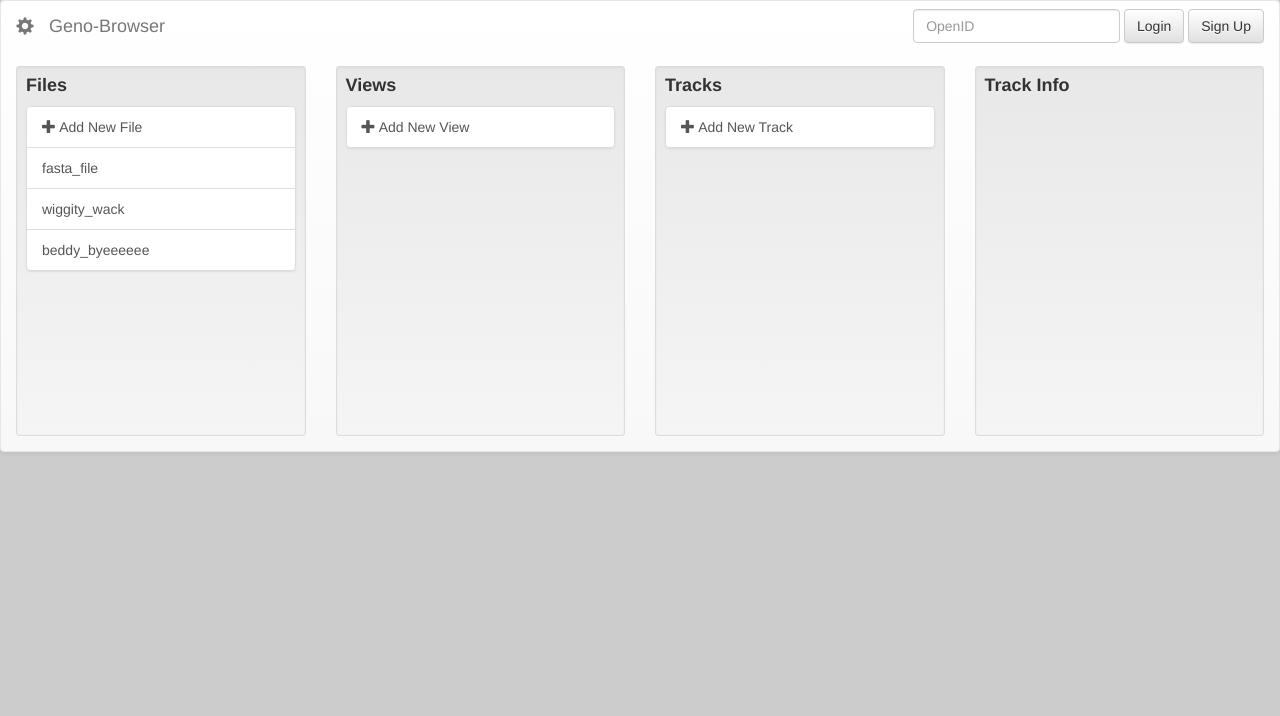
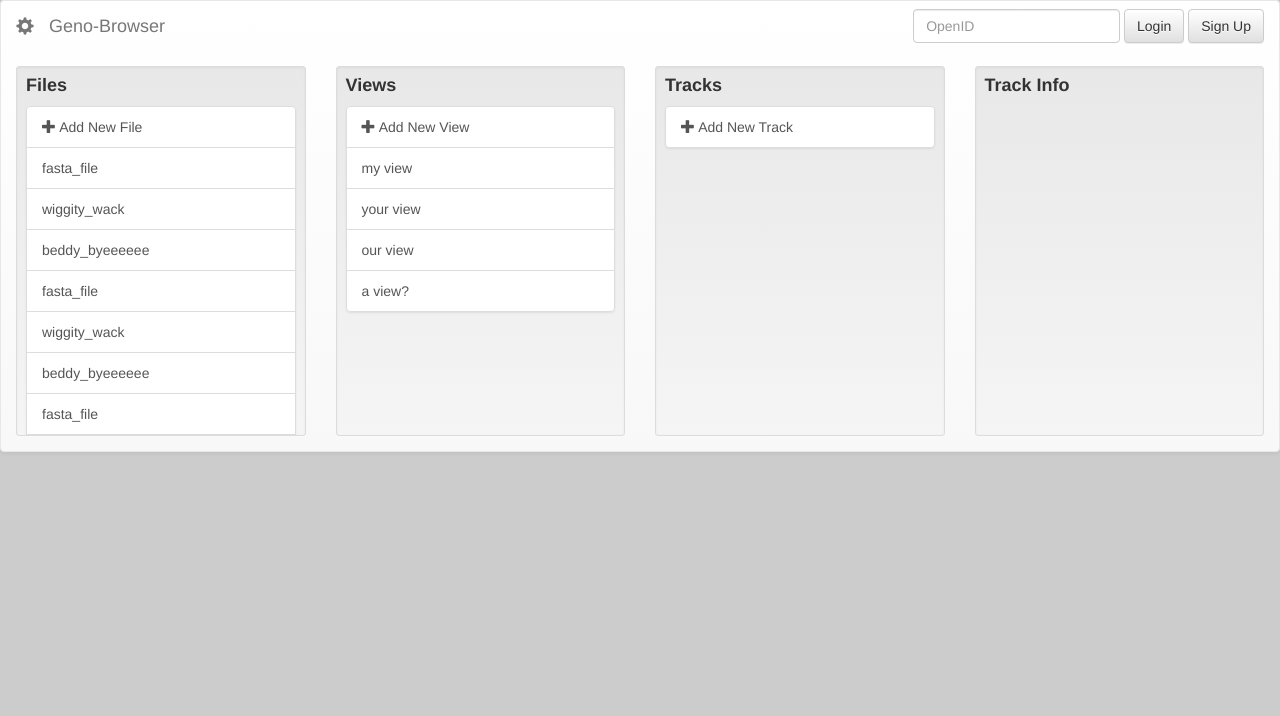
Before and after one commit to KarlFoss/geno-browser, a Flask app: page / in a window 1280 px wide, after a click that opens the changed part. Shown: the top 716 px of the page. Run offline with Flask 2, Linux system fonts and the light colour scheme; some libraries are stand-ins or nearby versions.

Commit message:
framework for menu data

```diff
--- a/angular_flask/static/css/main.css
+++ b/angular_flask/static/css/main.css
@@ -13,6 +13,7 @@ body {
 
 #navbar-menu .well.well-sm {
     height: 100%;
+    overflow-y: auto;
 }
 
 #navbar-menu h4 {
--- a/angular_flask/static/js/controllers.js
+++ b/angular_flask/static/js/controllers.js
@@ -12,6 +12,27 @@ genoBrowserControllers.controller('navMenuController', ['$scope',
         {'name': 'wiggity_wack',
          'type': 'wig'},
         {'name': 'beddy_byeeeeee',
+         'type': 'bed'},
+        {'name': 'fasta_file',
+         'type': 'fa'},
+        {'name': 'wiggity_wack',
+         'type': 'wig'},
+        {'name': 'beddy_byeeeeee',
+         'type': 'bed'},
+        {'name': 'fasta_file',
+         'type': 'fa'},
+        {'name': 'wiggity_wack',
+         'type': 'wig'},
+        {'name': 'beddy_byeeeeee',
          'type': 'bed'}
       ];
+
+      $scope.views = [
+        {'name': 'my view'},
+        {'name': 'your view'},
+        {'name': 'our view'},
+        {'name': 'a view?'}
+      ];
+
+
   }]);
--- a/angular_flask/templates/index.html
+++ b/angular_flask/templates/index.html
@@ -51,6 +51,7 @@
                         <h4>Views</h4>
                         <div class="list-group">
                             <a href="#" class="list-group-item"><span class="glyphicon glyphicon-plus"></span> Add New View</a>
+                            <a ng-repeat="view in views" href="#" class="list-group-item">{{view.name}}</a>
                         </div>
                     </div>
                 </div>
@@ -59,6 +60,7 @@
                         <h4>Tracks</h4>
                         <div class="list-group">
                             <a href="#" class="list-group-item"><span class="glyphicon glyphicon-plus"></span> Add New Track</a>
+                            <a ng-repeat="track in tracks" href="#" class="list-group-item">{{track.name}}</a>
                         </div>
                     </div>
                 </div>
```
